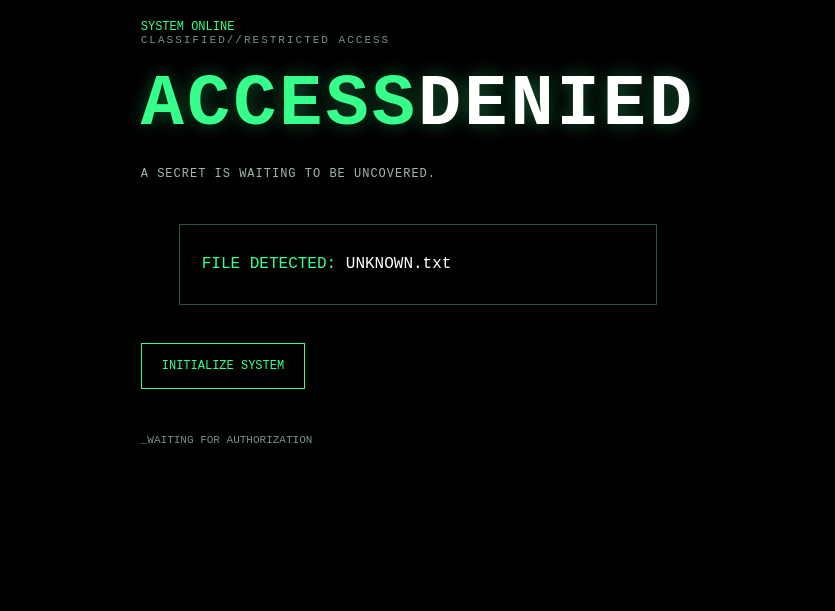
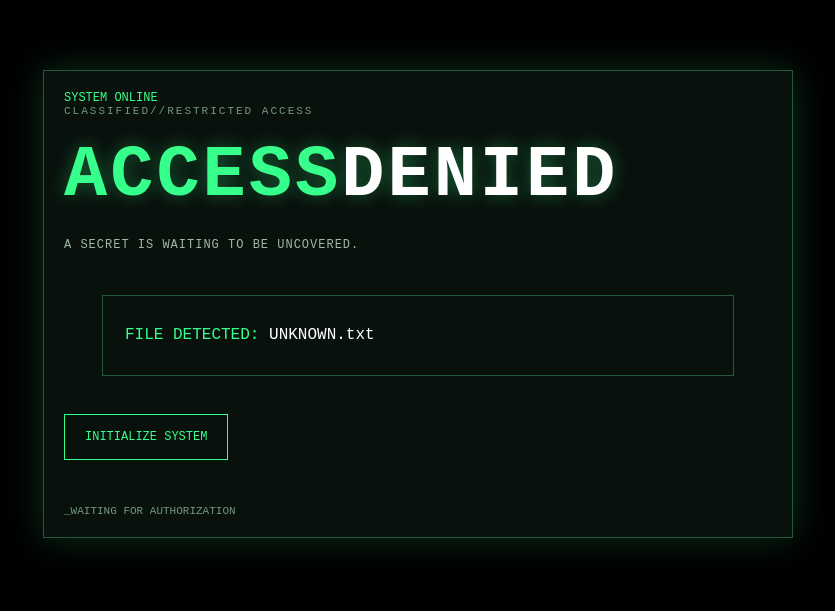
Before and after one commit to Nikitayadav077/ACCESS-DENIED, a plain HTML site: page index.html in a window 1280 px wide. Shown: the whole page, without its empty margins (222-1057 px from the left). Drawn offline with Linux system fonts and the light colour scheme.

Commit message:
Fix HTML structure and correct class name

```diff
--- a/index.html
+++ b/index.html
@@ -1,4 +1,5 @@
 <!DOCTYPE html>
+<html>
 <head>
     <meta charset="UTF-8">
     <meta name="viewport" content=""width=device-width, initial-scale="1.0">
@@ -7,7 +8,7 @@
 </head>
 
 <body>
-    <main claass="terminal">
+    <main class="terminal">
         <p class="status">SYSTEM ONLINE</p>
         <p class="classification">
             CLASSIFIED//RESTRICTED ACCESS
```
